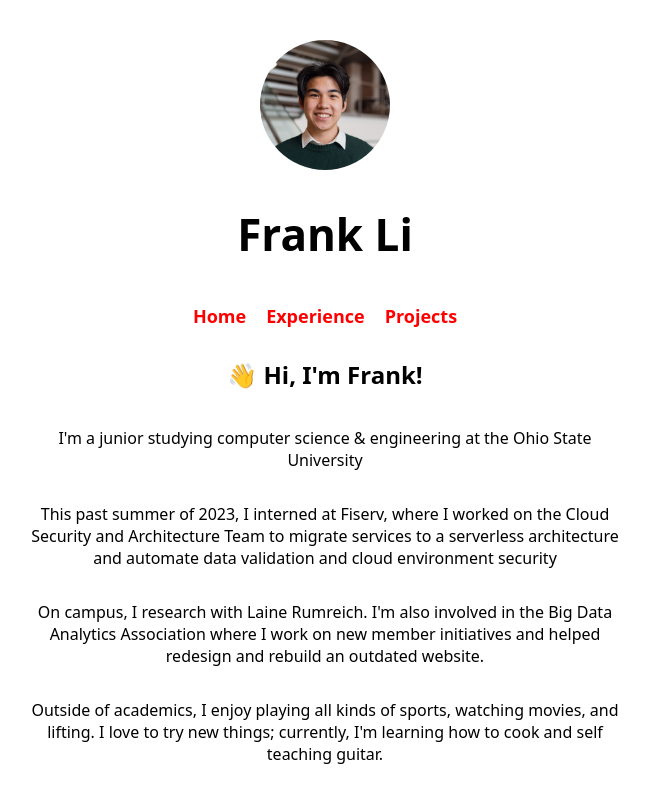
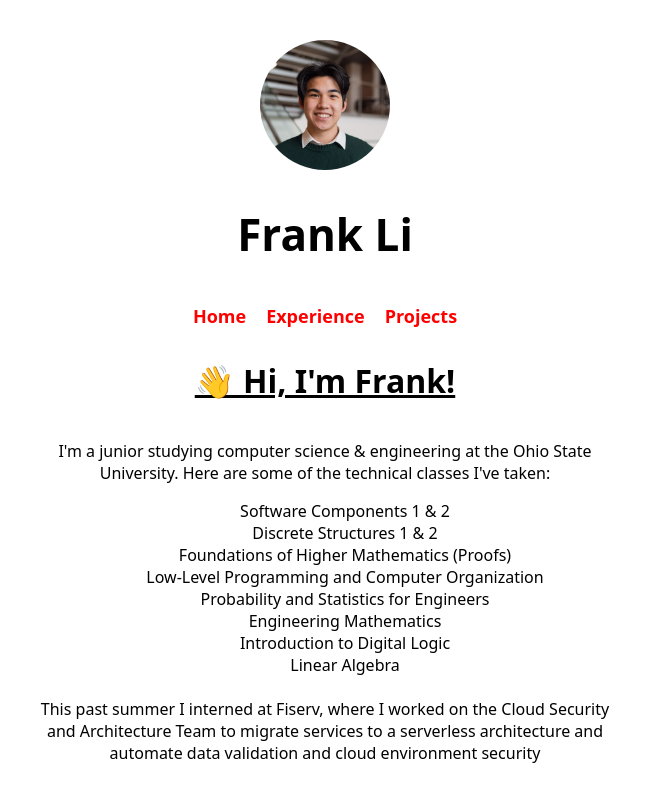
Before and after one commit to lifrank1/frankli, a React (Vite) app: page /home in a window 1280 px wide. Shown: the top 799 px of the page, without its empty margins (315-964 px from the left). Built offline with nearby package versions, Linux system fonts and the light colour scheme.

Commit message:
coursework

```diff
--- a/pages/Home.tsx
+++ b/pages/Home.tsx
@@ -3,14 +3,26 @@ import React from "react";
 function Home() {
   return (
     <div className="home-text">
-      <h2>👋 Hi, I'm Frank!</h2>
+      <h1>
+        <u>👋 Hi, I'm Frank!</u>
+      </h1>
       <p>
         I'm a junior studying computer science & engineering at the Ohio State
-        University
+        University. Here are some of the technical classes I've taken:
+        <ul className="class-list">
+          <li>Software Components 1 & 2</li>
+          <li>Discrete Structures 1 & 2</li>
+          <li>Foundations of Higher Mathematics (Proofs)</li>
+          <li>Low-Level Programming and Computer Organization</li>
+          <li>Probability and Statistics for Engineers</li>
+          <li>Engineering Mathematics</li>
+          <li>Introduction to Digital Logic</li>
+          <li>Linear Algebra</li>
+        </ul>
       </p>
 
       <p>
-        This past summer of 2023, I interned at Fiserv, where I worked on the
+        This past summer I interned at Fiserv, where I worked on the
         Cloud Security and Architecture Team to migrate services to a serverless
         architecture and automate data validation and cloud environment security
       </p>
--- a/pages/Project.tsx
+++ b/pages/Project.tsx
@@ -4,7 +4,6 @@ import { ProjectData } from "../data/ProjectData";
 
 function Projects() {
   const projectData = ProjectData; // Assuming ExperienceData is an array of experiences
-
   return (
     <div className="experience-container">
       <h1>
--- a/src/App.css
+++ b/src/App.css
@@ -6,6 +6,10 @@
   font-family: system-ui, -apple-system, BlinkMacSystemFont, 'Segoe UI', Roboto, Oxygen, Ubuntu, Cantarell, 'Open Sans', 'Helvetica Neue', sans-serif;
 }
 
+.class-list {
+  list-style-type: none;
+  margin-bottom: -10px;
+}
 
 .home-text{
   display:flex;
```
